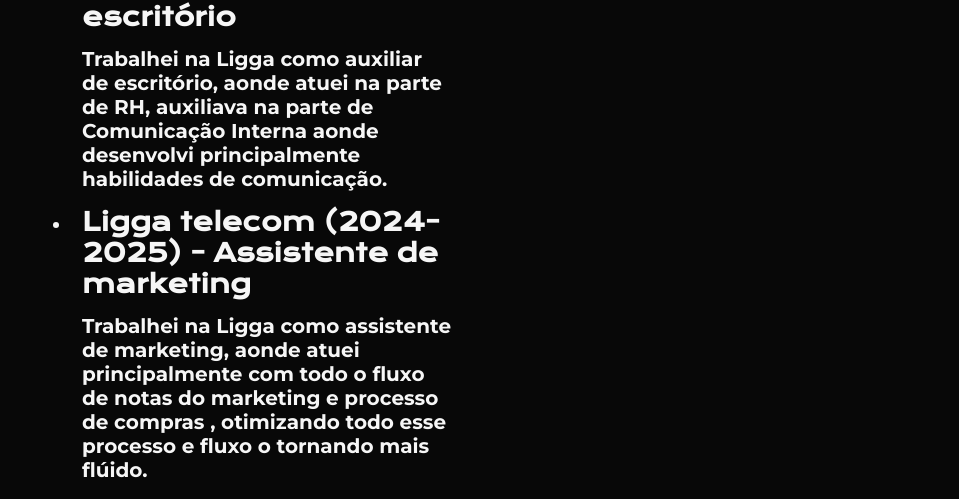
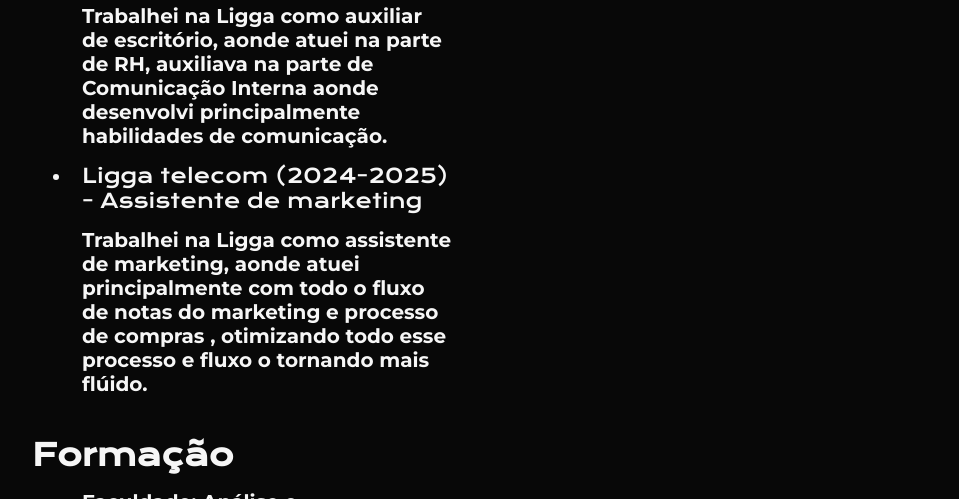
Before and after one commit to D4V1S4LES/projetos-da-alura, a plain HTML site: page html_css/Portfólio/curriculo.html in a window 1280 px wide. Shown: the part 767-1266 px from the top of the page, without its empty margins (160-1119 px from the left). Drawn offline with nearby package versions, Linux system fonts and the light colour scheme.

Commit message:
correcção página currículo

```diff
--- a/html_css/Portfólio/styles/curriculo.css
+++ b/html_css/Portfólio/styles/curriculo.css
@@ -19,6 +19,8 @@
 }
 
 .lista-subtitulo {
+  font-weight: 300;
+  font-size: 20px;
   margin-bottom: 15px;
 }
 
```
